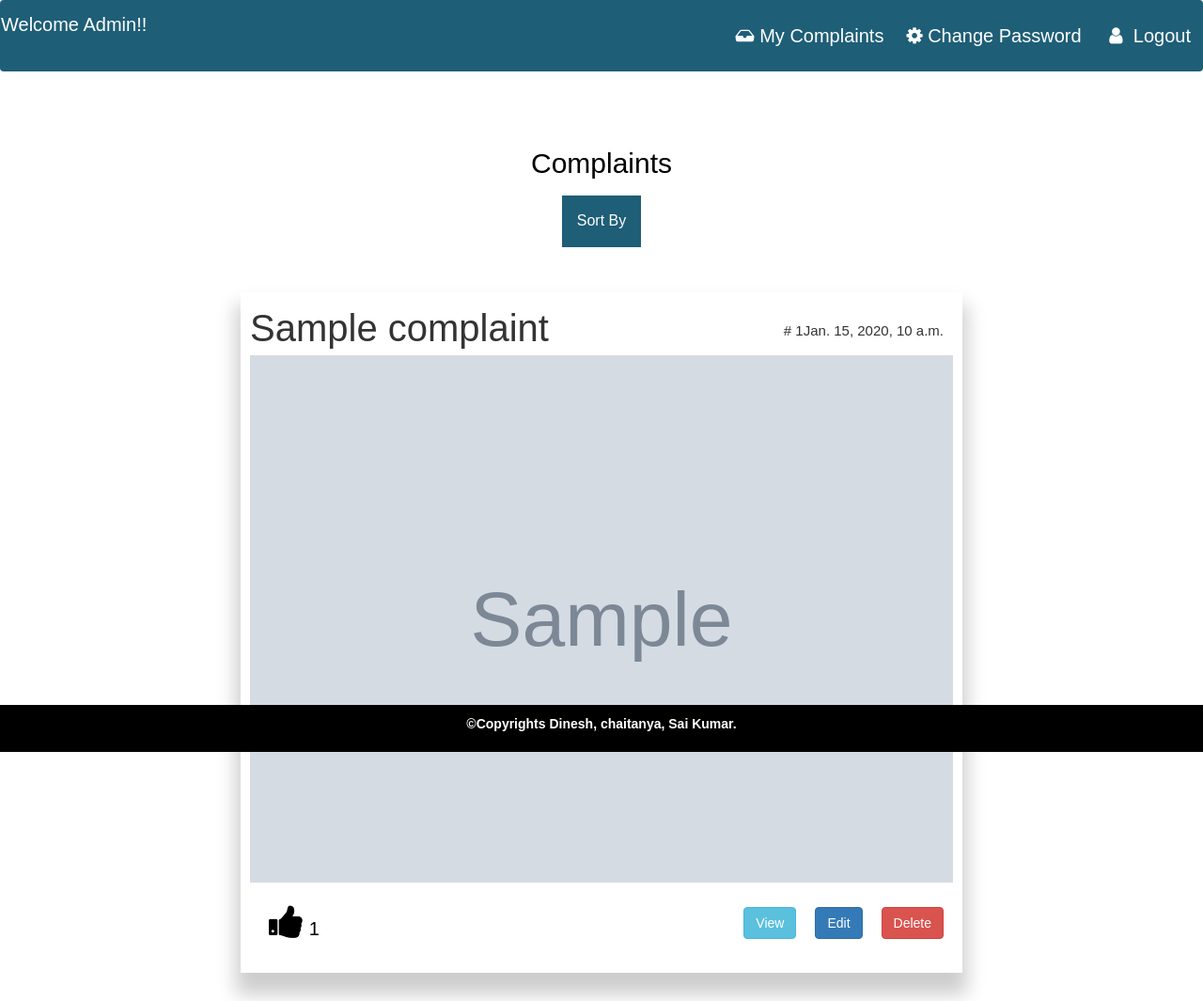
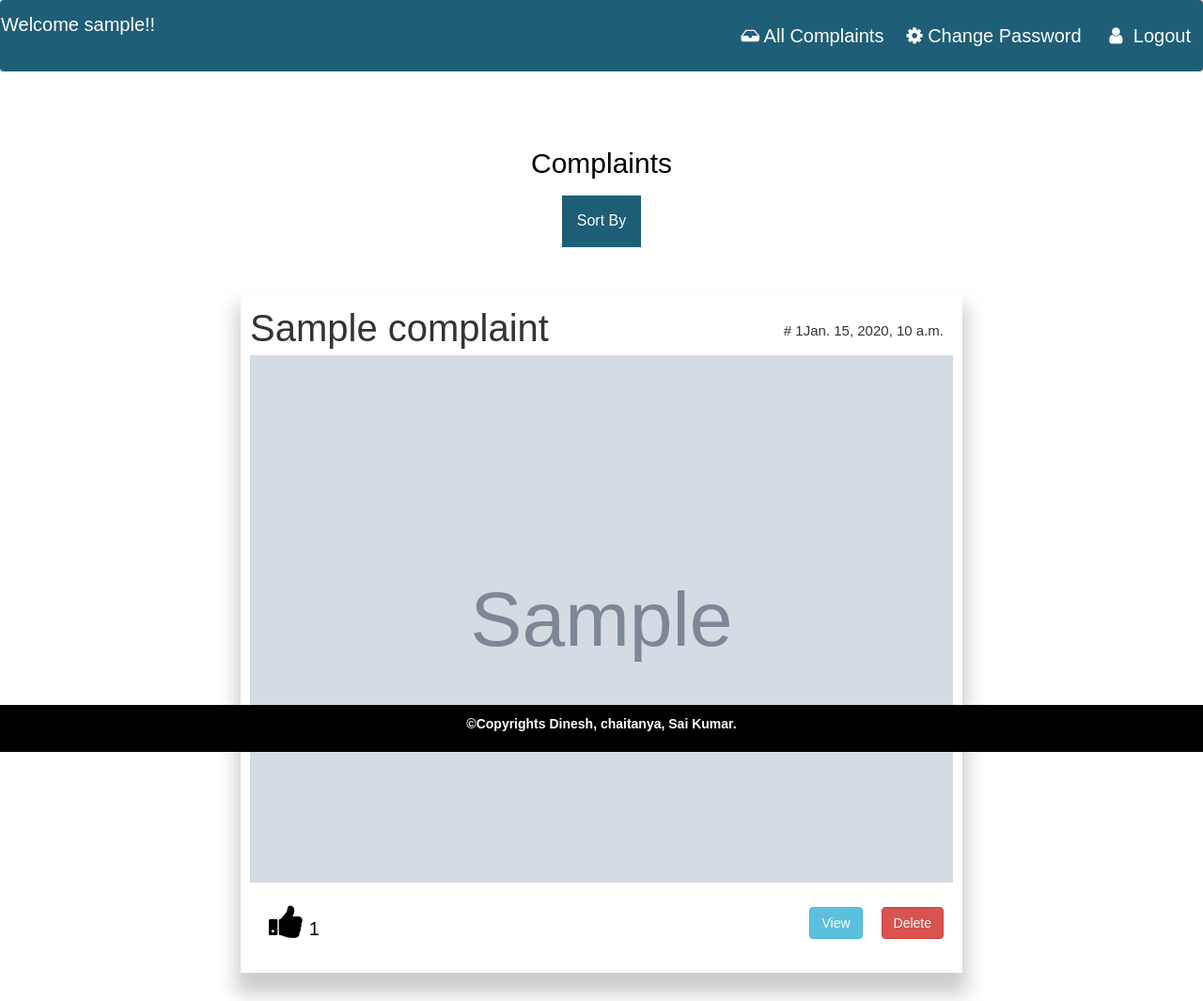
Before and after one commit to oohhallo/efms, a Django app: page /all_complaints in a window 1280 px wide. Shown: the whole page at 94% size. Run offline with Django 3.2, Linux system fonts and the light colour scheme; a user stored in the database is signed in; tables that the repository leaves empty hold one stand-in row (values such as "Sample post"); grey boxes marked "Sample" are stand-in pictures; some libraries are stand-ins or nearby versions.

Commit message:
Admin fixes

```diff
--- a/complaint/templates/complaint/base.html
+++ b/complaint/templates/complaint/base.html
@@ -56,23 +56,22 @@
       >
 
       {% if request.user.profile.is_admin %}
-      <a href="{% url 'admin_complaints_view' %}" class="{{ home_header }}"
-        ><i class="bi bi-inbox-fill"></i> My Complaints</a
+      <a href="{% url 'all_complaints_view' %}" class="{{ home_header }}"
+        ><i class="bi bi-inbox-fill"></i> All Complaints</a
       >
-      <span class="welcome-txt">Welcome Admin!!</span>
       {% else %}
       <a href="{% url 'register_complaint' %}" class="{{ register_header }}"
         ><i class="fa fa-fw fa-envelope"></i> Register</a
-      >
+        >
 
-      <a href="{% url 'user_complaints_view' %}" class="{{ home_header }}"
+        <a href="{% url 'user_complaints_view' %}" class="{{ home_header }}"
         ><i class="bi bi-inbox-fill"></i> My Complaints</a
-      >
-      <a href="{% url 'all_complaints_view' %}" class="{{ all_complaints_header }}"
+        >
+        <a href="{% url 'all_complaints_view' %}" class="{{ all_complaints_header }}"
         ><i class="bi bi-inboxes-fill"></i> all Complaints</a
-      >
+        >
+        {% endif %}
       <span class="welcome-txt">Welcome {{ request.user.username }}!!</span>
-      {% endif %}
     </div>
 
     {% block content %} {% endblock %} {% block footer %}
--- a/complaint/templates/complaint/complaints_table.html
+++ b/complaint/templates/complaint/complaints_table.html
@@ -8,8 +8,8 @@
 <h3>{% if is_admin or all_complaints %} Complaints {% else %} Your Complaints {% endif %}</h3>
 
 <div class="all_complaints">
-  {% if is_admin or all_complaints%} {% else %}
   <div id="complaint_counts">
+    {% if is_admin or not all_complaints%} {% else %}
     <label><b>Total Registerd:</b></label>
     <input
       type="text"
@@ -30,11 +30,9 @@
       value="{{ total_closed }}"
       style="border: none"
       readonly
-    />
-
-  </div>
-  {% endif %}
-  <div class="dropdown">
+      />
+      {% endif %}
+    <div class="dropdown">
       <button class="dropbtn">Sort By</button>
       <div class="dropdown-content">
         <a href="#" onclick="sorttable(0)">ID</a>
@@ -45,6 +43,7 @@
         <a href="#" onclick="sorttable(5)"></a>
       </div>
     </div>
+  </div>
   <br />
   {% for complaint in complaints %}
   <div class="complaint_box">
--- a/complaint/views.py
+++ b/complaint/views.py
@@ -55,10 +55,13 @@
     if filter_by in [i[0] for i in CATEGORY_CHOICES]:
         complaints=Complaint.objects.filter(category=filter_by)
 
+    is_admin = request.user.profile.is_admin
+
     return render(request, 'complaint/complaints_table.html', context={
                   'complaints': complaints,
                   'all_complaints': True,
-                  'all_complaints_header': 'active'
+                  'all_complaints_header': 'active',
+                  'is_admin':is_admin,
                   })
 
 
```
